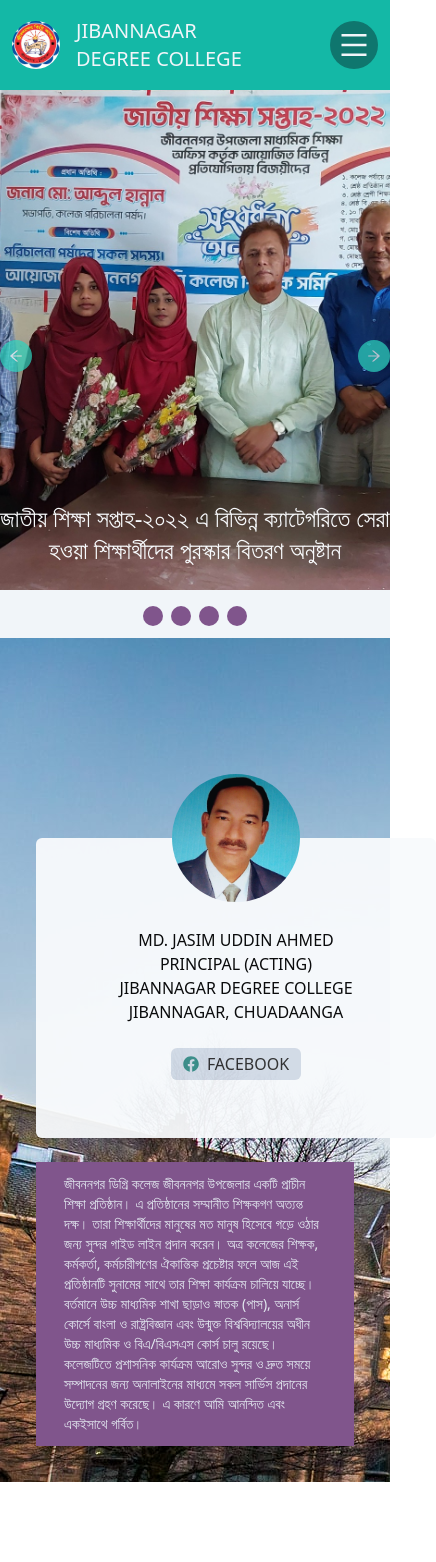
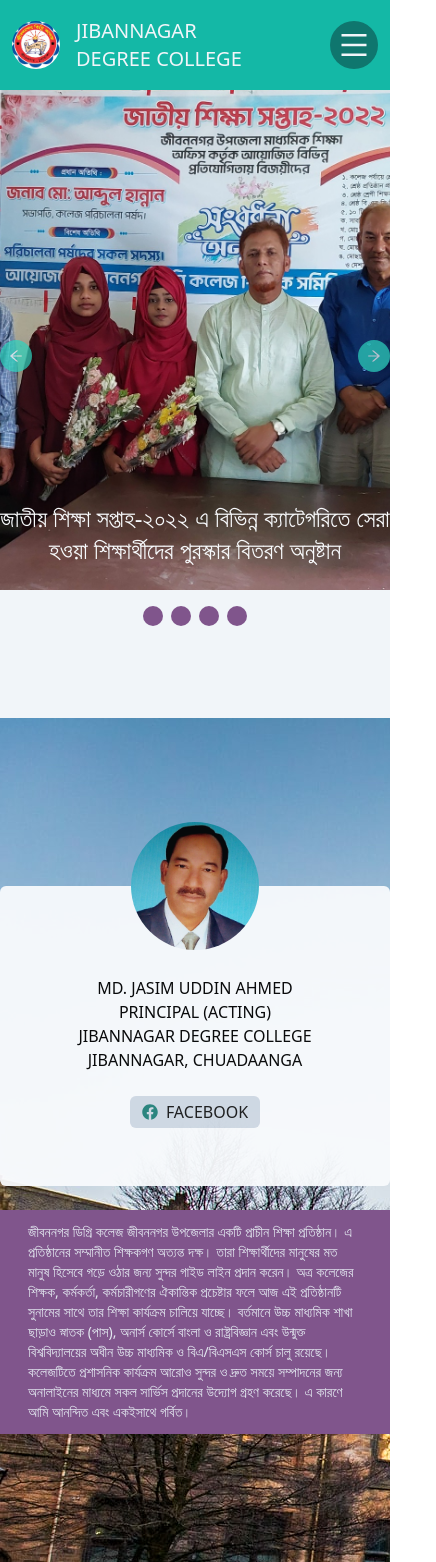
Before and after one commit to ronyahmmod/college-main-website, a Next.js app: page / in a window 390 px wide. Shown: the whole page, 436 px wide, since content can reach past the window. Before the commit the page ends 1482 px from the top, so only its background shows below. Built offline with nearby package versions, Linux system fonts and the light colour scheme.

Commit message:
Fix hero layout problem

```diff
--- a/components/slideShow.js
+++ b/components/slideShow.js
@@ -3,7 +3,7 @@ import { AiOutlineArrowLeft, AiOutlineArrowRight } from "react-icons/ai";
 
 const style = {
   wrapper:
-    "relative max-w-screen w-full max-h-screen sm:max-h-[600px] bg-slate-200 h-[500px] mx-auto mb-12",
+    "relative max-w-screen w-full max-h-screen sm:max-h-[600px] bg-slate-200 h-[500px] mx-auto mb-32",
   slide: "w-full h-full animate-fade",
   slideImage: "h-full w-full object-cover",
   actionButton:
--- a/pages/index.js
+++ b/pages/index.js
@@ -37,8 +37,8 @@ export default function Home() {
 
       {/* END SLIDE SHOW */}
       {/* START SECTION  */}
-      <section className="min-h-screen max-w-screen bg-[url('/images/image-1.jpg')] bg-teal-900 flex p-9 sm:flex-wrap flex-col-reverse md:flex-row justify-items-center gap-6">
-        <div className="md:text-xl px-7 md:px-40 flex flex-col justify-center basis-[1/2] w-full md:w-1/2 text-sm text-slate-200 bg-primary sm:bg-transparent sm:text-slate-800 p-3">
+      <section className="min-h-screen max-w-screen bg-[url('/images/image-1.jpg')] bg-teal-900 flex py-32 sm:p-9 sm:flex-wrap flex-col-reverse md:flex-row justify-items-center gap-6">
+        <div className="md:text-xl px-7 md:px-40 flex flex-col justify-center basis-[1/2] w-full sm:w-1/2 text-sm text-slate-200 bg-primary sm:bg-transparent sm:text-slate-800 p-3">
           জীবননগর ডিগ্রি কলেজ জীবননগর উপজেলার একটি প্রাচীন শিক্ষা প্রতিষ্ঠান। এ
           প্রতিষ্ঠানের সম্মানীত শিক্ষকগণ অত্যন্ত দক্ষ। তারা শিক্ষার্থীদের
           মানুষের মত মানুষ হিসেবে গড়ে ওঠার জন্য সুন্দর গাইড লাইন প্রদান করেন।
@@ -51,7 +51,7 @@ export default function Home() {
           উদ্যোগ গ্রহণ করেছে। এ কারণে আমি আনন্দিত এবং একইসাথে গর্বিত।
         </div>
         <div className="flex flex-col justify-center basis-[1/2]">
-          <div className="bg-slate-50 min-w-[400px] h-[300px] rounded-md relative flex flex-col opacity-95 animate-fade">
+          <div className="bg-slate-50 h-[300px] rounded-md relative flex flex-col opacity-95 animate-fade">
             <div className="w-32 h-32 rounded-full flex justify-center mx-auto -translate-y-1/2 absolute right-1/2 left-1/2 -translate-x-1/2 z-50">
               <img
                 src="/images/principal.jpg"
@@ -59,7 +59,7 @@ export default function Home() {
                 className="h-32 w-32 rounded-full"
               />
             </div>
-            <div className="mt-[90px] px-6 flex justify-center flex-col items-center">
+            <div className="mt-[90px] sm:p-6 flex justify-center flex-col items-center">
               <h1>MD. JASIM UDDIN AHMED</h1>
               <h1>PRINCIPAL (ACTING)</h1>
               <h1>JIBANNAGAR DEGREE COLLEGE</h1>
```
